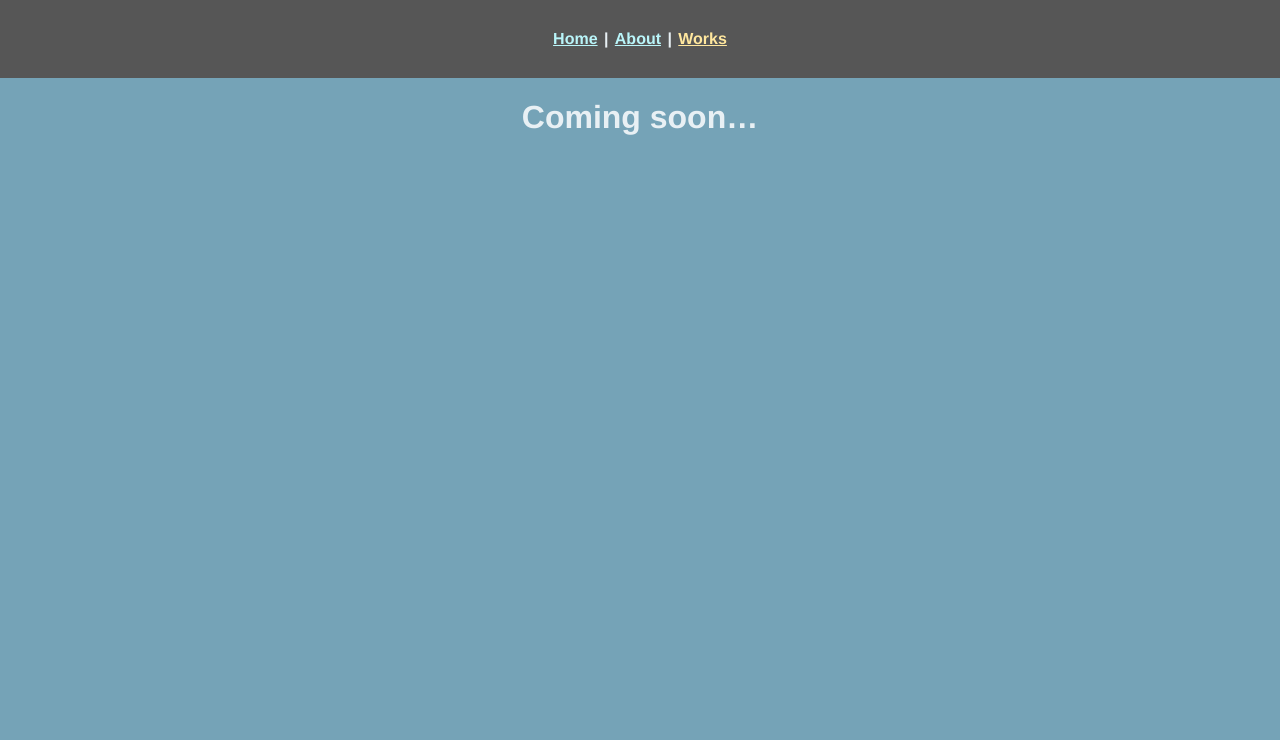
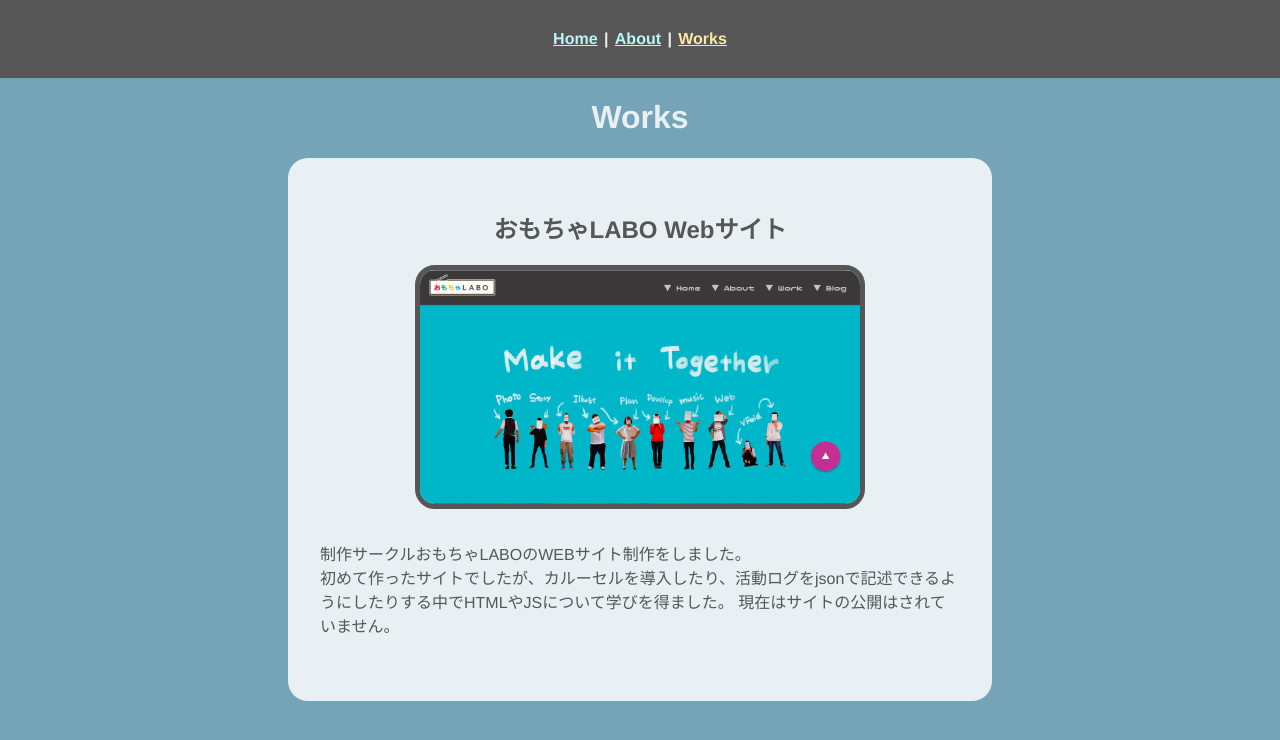
Before and after one commit to tai-cha/portfolio.old, a Vue app: page /works in a window 1280 px wide. Shown: the top 740 px of the page. Built offline with nearby package versions, Linux system fonts and the light colour scheme.

Commit message:
Workにデータ追加で表示を増やせる機能

```diff
--- a/src/App.vue
+++ b/src/App.vue
@@ -20,9 +20,13 @@
   -moz-osx-font-smoothing: grayscale;
   text-align: center;
   color: #E8F0F4;
+  display: flex;
+  flex-direction: column;
+  align-items: center;
 }
 
 header {
+  width: 100%;
   position: sticky;
   top: 0;
   left: 0;
--- /dev/null
+++ b/src/components/Work.vue
@@ -0,0 +1,81 @@
+<template>
+  <div class="work">
+    <h2 v-text="work.title" />
+    <div class="img-container">
+      <img
+        v-if="work.image"
+        :src="require(`@/assets/images/${work.image}`)"
+        :alt='`"${work.title}"の画像`'
+      />
+    </div>
+    <div class="description" v-html="formedDescription" />
+    <a
+      v-if="work.url"
+      :href="work.url"
+      v-text="work.url"
+    />
+  </div>
+</template>
+
+<script>
+  export default {
+    name: 'Work',
+    props: {
+      work: {
+        type: Object,
+        required: true
+      }
+    },
+    computed: {
+      formedDescription() {
+        if (!(this.work && this.work.description)) return ''
+        return this.work.description.replace("\n", "\n<br />")
+      }
+    }
+  };
+</script>
+
+<style scoped>
+  * {
+    color: #565656;
+  }
+
+  .work {
+    display: flex;
+    flex-direction: column;
+    align-items: center;
+    justify-content: center;
+    background-color: #E8F0F4;
+    border-radius: 20px;
+    padding: 2em;
+    width: 100%;
+  }
+
+  .description {
+    margin: 2em 0;
+    text-align: left;
+  }
+  .img-container {
+    max-width: 80vw;
+    width: 500px;
+    display: flex;
+    flex-direction: column;
+    align-items: center;
+    justify-content: center;
+  }
+  img {
+    box-sizing: border-box;
+    width: 90%;
+    object-fit: contain;
+    border: 5px solid #565656;
+    border-radius: 20px;
+  }
+  a {
+    text-decoration: none;
+    background-color: #B9F5B9;
+    color: #565656;
+    padding: 1em;
+    border-radius: 30px;
+    display: inline-block;
+  }
+</style>
--- /dev/null
+++ b/src/utils/work_list.js
@@ -0,0 +1,16 @@
+export default {
+  _list: [
+    {
+      id: 'toylabo-site',
+      title: 'おもちゃLABO Webサイト',
+      image: 'toylabo.png',
+      url: null,
+      description: "制作サークルおもちゃLABOのWEBサイト制作をしました。\n" +
+        "初めて作ったサイトでしたが、カルーセルを導入したり、活動ログをjsonで記述できるようにしたりする中でHTMLやJSについて学びを得ました。\n" +
+        "現在はサイトの公開はされていません。"
+    }
+  ],
+  get(){
+    return this._list
+  }
+}
--- a/src/views/Works.vue
+++ b/src/views/Works.vue
@@ -1,19 +1,39 @@
 <template>
-  <div>
+  <div class="works">
     <meta
       name="robots"
       content="noindex"
     >
-    <h1>Coming soon…</h1>
+    <h1>Works</h1>
+    <work
+      v-for="work in work_list"
+      :key="work.id"
+      :work="work"
+    />
   </div>
 </template>
 
 <script>
+  import WorkList from '../utils/work_list'
+  import Work from '../components/Work';
   export default {
-    name: 'Works'
+    name: 'Works',
+    components: {
+      Work
+    },
+    data() {
+      return {
+        work_list: WorkList.get()
+      }
+    }
   };
 </script>
 
 <style scoped>
-
+  .works {
+    width: 50%;
+    display: flex;
+    flex-direction: column;
+    align-items: center;
+  }
 </style>
```
Also changed, not shown: src/assets/images/toylabo.png (added).
